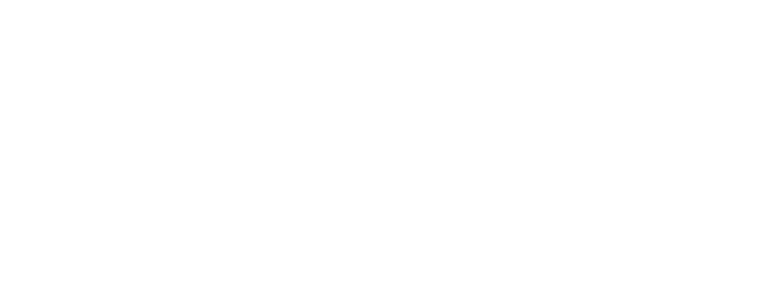
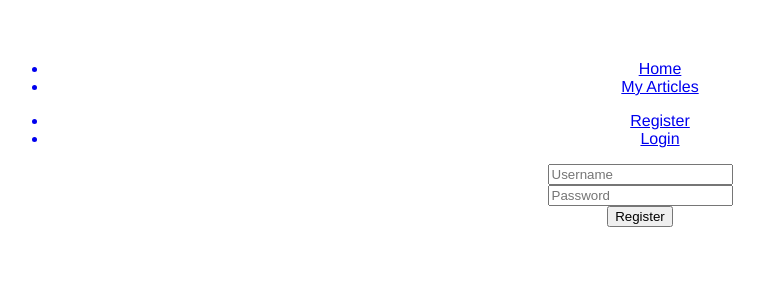
Before and after one commit to irianto223/hacktivpress-2, a Vue app in the folder client/: page /register in a window 1280 px wide. Shown: the top 300 px of the page, without its empty margins (0-764 px from the left). Built offline with nearby package versions, Linux system fonts and the light colour scheme; the HTML template or start-up script is replaced by a standard one.

Commit message:
komponen login, register ready

```diff
--- /dev/null
+++ b/client/src/components/ArticleUser.vue
@@ -0,0 +1,18 @@
+<template lang="html">
+  <div>
+    <form @submit.prevent>
+      <input type="text" placeholder="Title"><br>
+      <input type="text" placeholder="Content"><br>
+      <input type="text" placeholder="Category"><br>
+      <button type="submit">Submit</button>
+    </form>
+  </div>
+</template>
+
+<script>
+export default {
+}
+</script>
+
+<style lang="css">
+</style>
--- a/client/src/components/Home.vue
+++ b/client/src/components/Home.vue
@@ -1,7 +1,7 @@
 <template lang="html">
   <div>
     <Nav/>
-    <h3>welcome home!</h3>
+    <!-- <h3>welcome home!</h3> -->
     <router-view/>
   </div>
 </template>
--- /dev/null
+++ b/client/src/components/Login.vue
@@ -0,0 +1,17 @@
+<template lang="html">
+  <div>
+    <form @submit.prevent>
+      <input type="text" placeholder="Username"><br>
+      <input type="text" placeholder="Password"><br>
+      <button type="submit">Login</button>
+    </form>
+  </div>
+</template>
+
+<script>
+export default {
+}
+</script>
+
+<style lang="css">
+</style>
--- a/client/src/components/Nav.vue
+++ b/client/src/components/Nav.vue
@@ -2,12 +2,12 @@
   <div>
     <ul>
       <router-link :to="'/'"><li>Home</li></router-link>
-      <li><a href="#!">My Articles</a></li>
+      <router-link :to="'/article/mine'"><li>My Articles</li></router-link>
     </ul>
     <ul>
-      <li><a href="#!">Register</a></li>
-      <li><a href="#!">Login</a></li>
-      <li><a href="#!">Logout</a></li>
+      <router-link :to="'/register'"><li>Register</li></router-link>
+      <router-link :to="'/login'"><li>Login</li></router-link>
+      <!-- <li><a href="#!">Logout</a></li> -->
     </ul>
   </div>
 </template>
--- /dev/null
+++ b/client/src/components/Register.vue
@@ -0,0 +1,17 @@
+<template lang="html">
+  <div>
+    <form @submit.prevent>
+      <input type="text" placeholder="Username"><br>
+      <input type="text" placeholder="Password"><br>
+      <button type="submit">Register</button>
+    </form>
+  </div>
+</template>
+
+<script>
+export default {
+}
+</script>
+
+<style lang="css">
+</style>
--- a/client/src/router/index.js
+++ b/client/src/router/index.js
@@ -4,6 +4,9 @@
 import Home from '@/components/Home'
 import ArticleList from '@/components/ArticleList'
 import ArticleDetail from '@/components/ArticleDetail'
+import ArticleUser from '@/components/ArticleUser'
+import Register from '@/components/Register'
+import Login from '@/components/Login'
 
 Vue.use(Router)
 
@@ -26,10 +29,25 @@
           component: ArticleList
         },
         {
+          path: 'article/mine',
+          name: 'ArticleUser',
+          component: ArticleUser
+        },
+        {
           path: 'article/:id',
           name: 'ArticleDetail',
           component: ArticleDetail,
           props: true
+        },
+        {
+          path: 'register',
+          name: 'Register',
+          component: Register
+        },
+        {
+          path: 'login',
+          name: 'Login',
+          component: Login
         }
       ]
     }
```
